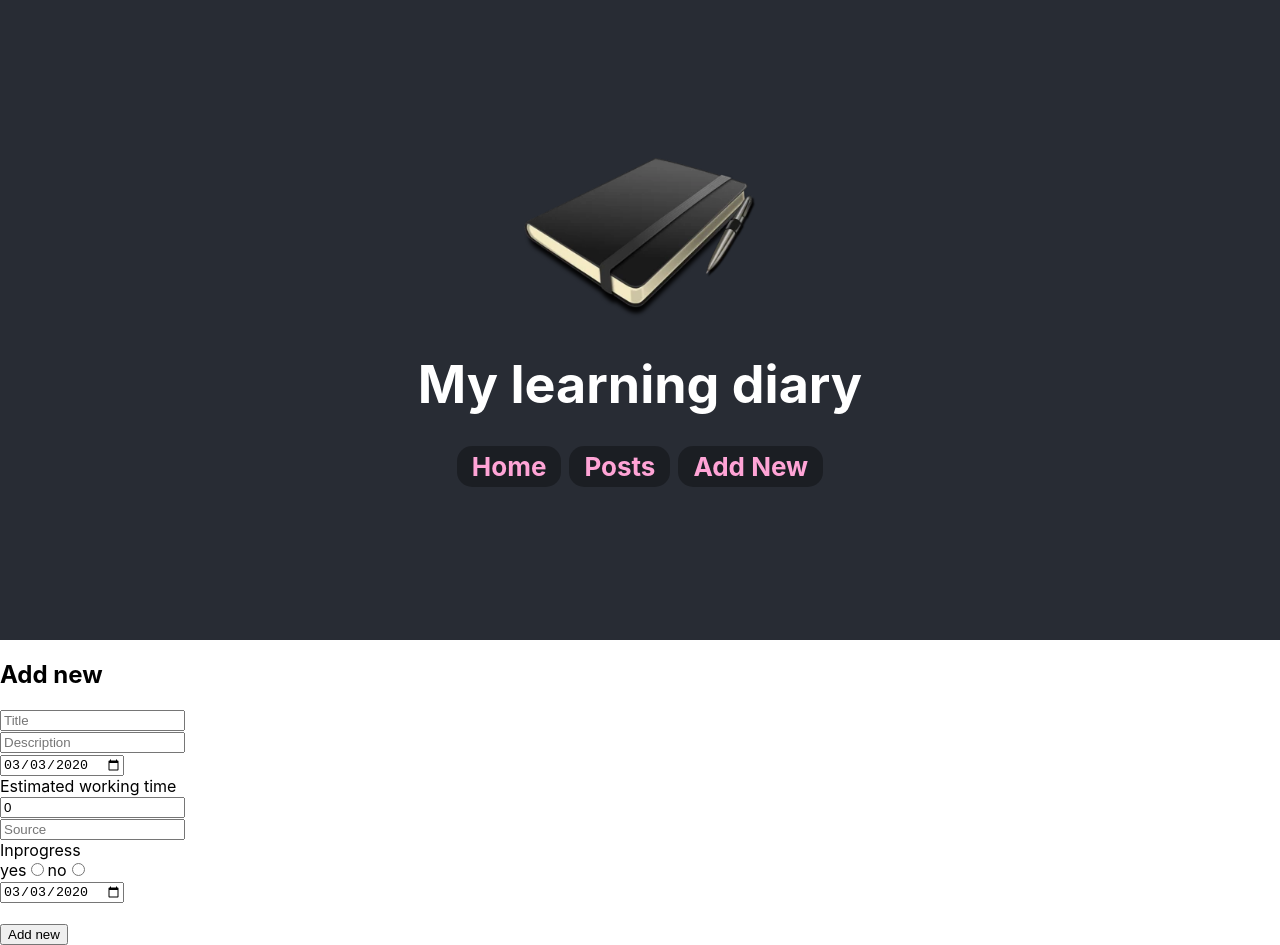
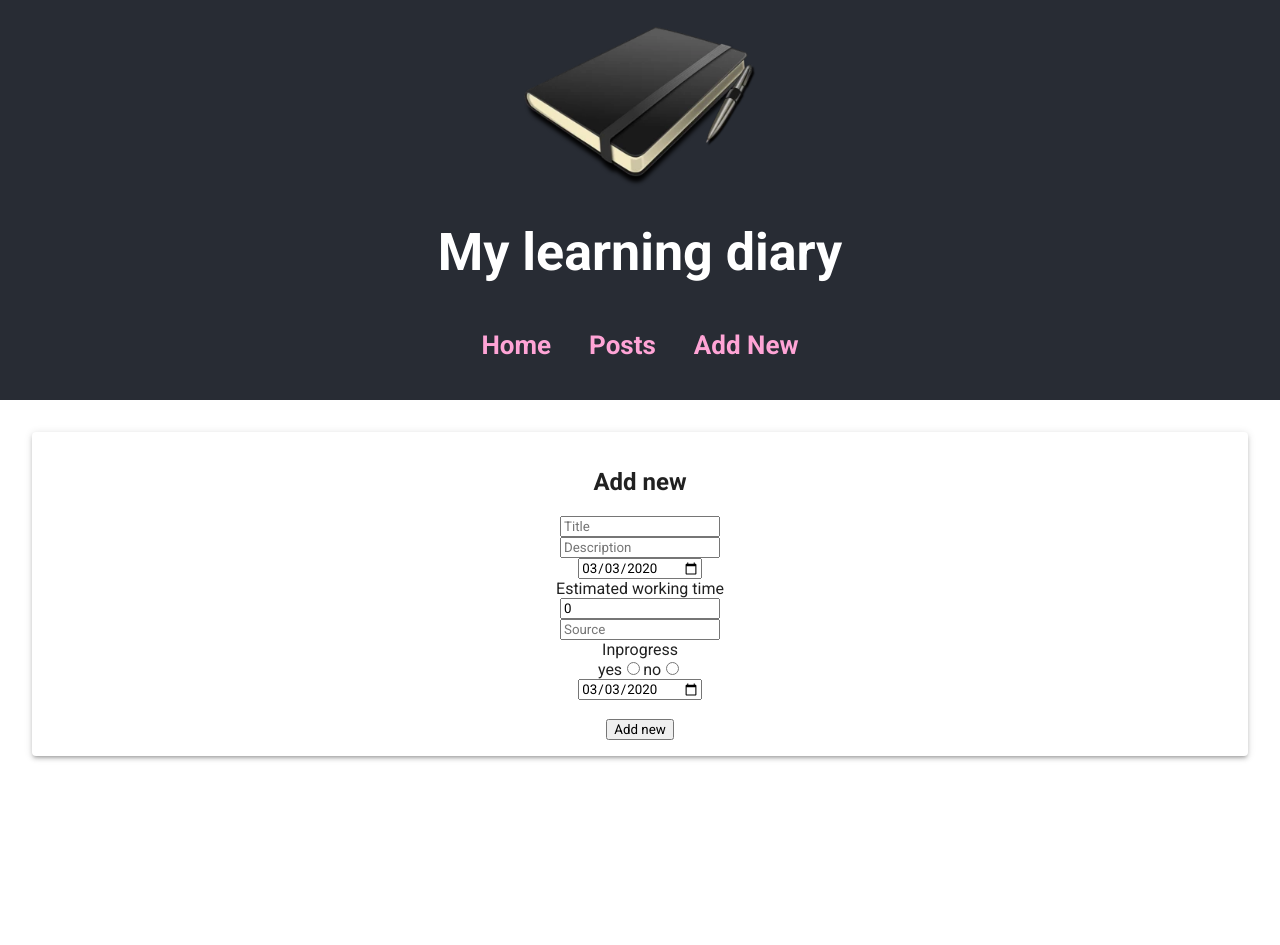
Before and after one commit to kanlaura/learning-diary-front, a React (Create React App) app: page /new in a window 1280 px wide. After the commit the page ends 800 px from the top, so only its background shows below. Built offline with nearby package versions, Linux system fonts and the light colour scheme.

Commit message:
Paper styling added to all components

```diff
--- a/package.json
+++ b/package.json
@@ -4,6 +4,7 @@
   "proxy": "http://localhost:9000",
   "private": true,
   "dependencies": {
+    "@material-ui/core": "^4.9.5",
     "@testing-library/jest-dom": "^4.2.4",
     "@testing-library/react": "^9.4.1",
     "@testing-library/user-event": "^7.2.1",
--- a/public/index.html
+++ b/public/index.html
@@ -3,6 +3,7 @@
   <head>
     <meta charset="utf-8" />
     <link rel="icon" href="%PUBLIC_URL%/favicon.ico" />
+    <link rel="stylesheet" href="https://fonts.googleapis.com/css?family=Roboto:300,400,500,700&display=swap" />
     <meta name="viewport" content="width=device-width, initial-scale=1" />
     <meta name="theme-color" content="#000000" />
     <meta
--- a/src/App.css
+++ b/src/App.css
@@ -1,3 +1,7 @@
+* {
+  font-family: Roboto;
+}
+
 .App {
   /* text-align: center; */
 }
@@ -6,14 +10,23 @@
   text-align: center;
 }
 
+.naviClass {
+  width: 100vw;
+  padding: 0.5em;
+  text-align: center;
+}
+
 .naviClass a {
   margin: 0px 4px;
   border-radius: 15px;
-  background-color: rgba(0, 0, 0, 0.322);
   text-decoration: none;
   padding: 5px 15px;
   font-weight: bold;
   color: #ffa4d6;
+}
+
+.naviClass a:hover {
+  color: rgba(255, 71, 172, 0.603);
 }
 
 .App-logo {
@@ -28,7 +41,7 @@
 } */
 .App-header {
   background-color: #282c34;
-  min-height: 80vh;
+  min-height: 50vh;
   display: -webkit-box;
   display: -ms-flexbox;
   display: flex;
@@ -84,4 +97,19 @@
 .newPost h2 {
   text-align: center;
 }
+
+.editPost {
+  margin: auto;
+  padding: 15px;
+  width: 80%;
+  text-align: center;
+}
+
+.allPosts,
+.newPost,
+.Home {
+  text-align: center;
+  margin: 2em;
+  padding: 1em;
+}
 /*# sourceMappingURL=App.css.map */
--- a/src/App.js
+++ b/src/App.js
@@ -5,6 +5,7 @@ import Navigation from './components/Navigation';
 import Posts from './components/Posts';
 import NewPost from './components/NewPost';
 import { BrowserRouter as Router, Route, Switch} from 'react-router-dom';
+import { Paper } from '@material-ui/core';
 
 
 function App() {
@@ -27,9 +28,9 @@ function App() {
 }
 
 const Home = () => (
-  <div>
+  <Paper elevation={3} className="Home">
     <h1>Home page!!!</h1>
-  </div>
+  </Paper>
 )
 
 export default App;
--- a/src/App.scss
+++ b/src/App.scss
@@ -1,3 +1,7 @@
+* {
+  font-family: Roboto;
+}
+
 .App {
   h3 {
     text-align: center;
@@ -5,16 +9,25 @@
   /* text-align: center; */
 }
 
+
 .naviClass {
+  width: 100vw;
+  // background-color: rgb(46, 46, 46);
+  padding: 0.5em;
+  text-align: center;
 
   a {
     margin: 0px 4px;
     border-radius: 15px;
-    background-color: rgba(0, 0, 0, 0.322);
+    // background-color: rgba(0, 0, 0, 0.322);
     text-decoration: none;
     padding: 5px 15px;
     font-weight: bold;
     color: rgb(255, 164, 214);
+  }
+
+  a:hover {
+    color: rgba(255, 71, 172, 0.603);
   }
 }
 
@@ -31,7 +44,7 @@
 
 .App-header {
   background-color: #282c34;
-  min-height: 80vh;
+  min-height: 50vh;
   display: flex;
   flex-direction: column;
   align-items: center;
@@ -66,3 +79,18 @@
     text-align: center;
   }
 }
+
+.editPost {
+  margin: auto;
+  padding: 15px;
+  width: 80%;
+  text-align: center;
+}
+
+.allPosts,
+.newPost,
+.Home {
+  text-align: center;
+  margin: 2em;
+  padding: 1em;
+}
--- a/src/components/NewPost.js
+++ b/src/components/NewPost.js
@@ -1,6 +1,7 @@
 import React, { useState } from 'react';
 import axios from 'axios';
 import moment from 'moment';
+import { Paper } from '@material-ui/core';
 
 
 const AddNewPost = () => {
@@ -29,7 +30,7 @@ const AddNewPost = () => {
     }
 
     return (
-        <div>
+        <Paper elevation={3} className="newPost">
             <h2>Add new</h2>
             <form>
                 <input type="text" placeholder="Title" name="title" value={info.title} onChange={handleChanges} />
@@ -55,7 +56,7 @@ const AddNewPost = () => {
                 <br /><br />
                 <button type="button" onClick={submit}>Add new</button>
             </form>
-        </div>
+        </Paper>
     )
 }
 
--- a/src/components/Post.js
+++ b/src/components/Post.js
@@ -1,6 +1,7 @@
 import React, { Component } from 'react';
 import moment from 'moment';
 import axios from 'axios';
+import { Paper } from '@material-ui/core';
 
 export default class Post extends Component {
     state = ({
@@ -12,33 +13,34 @@ export default class Post extends Component {
         startlearningdate: moment(this.props.post.startlearningdate).format('YYYY-MM-DD'),
         inprogress: this.props.post.inprogress,
         finishlearningdate: moment(this.props.post.finishlearningdate).format('YYYY-MM-DD'),
-        timespent: this.props.post. timespent
+        timespent: this.props.post.timespent,
+        display: false
     })
 
     editRow = () => {
-        console.log('edit this ' + this.props.post.id)
+        this.state.display ? this.setState({ ...this.state, display: false }) : this.setState({ ...this.state, display: true })
+
     }
+
     deleteRow = () => {
         this.props.deletePost(this.props.post.id)
     }
 
     handleChanges = (event) => {
-        this.setState({...this.stat, [event.target.name]: event.target.value });
+        this.setState({ ...this.state, [event.target.name]: event.target.value });
     }
 
     edit = async () => {
         console.log(this.state)
         await axios.put(`/api/${this.state.id}`, this.state)
+        this.state.display ? this.setState({ ...this.state, display: false }) : this.setState({ ...this.state, display: true })
     }
 
+
+
     render() {
-        const { id, title, description, timetomaster, timespent, source, startlearningdate, inprogress, finishlearningdate } = this.props.post
-        return (
-            <div>
-                <p>{id} {title} {description} {timetomaster} {source} {moment(startlearningdate).format('DD.MM.YYYY')} {inprogress} {moment(finishlearningdate).format('DD.MM.YYYY')} {timespent} <button onClick={this.deleteRow}>X</button><button onClick={this.editRow}>edit</button></p>
+        const showEdit = this.state.display ? <Paper className="editPost" elevation={3}><form>
             <h4>Edit post</h4>
-
-                <form>
             <input type="text" placeholder="Title" name="title" value={this.state.title} onChange={this.handleChanges} />
             <br />
             <input type="text" placeholder="Description" name="description" value={this.state.description} onChange={this.handleChanges} />
@@ -51,7 +53,7 @@ export default class Post extends Component {
             <br />
             <input type="text" placeholder="Source" name="source" value={this.state.source} onChange={this.handleChanges} />
             <br />
-                    Inprogress
+            <label htmlFor="inprogress">Inprogress</label>
             <br />
             <label htmlFor="inprogressYes">yes</label>
             <input type="radio" value="1" name="inprogress" onClick={this.handleRadio} />
@@ -61,7 +63,12 @@ export default class Post extends Component {
             <input type="date" placeholder="Finishlearningdate" name="finishlearningdate" value={this.state.finishlearningdate} onChange={this.handleChanges} />
             <br /><br />
             <button type="button" onClick={this.edit}>Edit post</button>
-                </form>
+        </form></Paper> : null
+        const { id, title, description, timetomaster, timespent, source, startlearningdate, inprogress, finishlearningdate } = this.props.post
+        return (
+            <div>
+                <p>{id} {title} {description} {timetomaster} <a href={`http://${source}`}>{source}</a> {moment(startlearningdate).format('DD.MM.YYYY')} {inprogress} {moment(finishlearningdate).format('DD.MM.YYYY')} {timespent} <button onClick={this.deleteRow}>X</button><button onClick={this.editRow}>edit</button></p>
+                {showEdit}
             </div>
         )
     }
--- a/src/components/Posts.js
+++ b/src/components/Posts.js
@@ -1,6 +1,7 @@
 import React, { useState, useEffect, Fragment } from 'react';
 import axios from 'axios';
 import Post from './Post.js';
+import { Paper } from '@material-ui/core';
 
 export default function Posts() {
     const [post, setPost] = useState({ posts: [] });
@@ -20,13 +21,13 @@ export default function Posts() {
     }
 
     return (
-        <Fragment>
+        <Paper elevation={3} className="allPosts">
             <h2>Posts</h2>
             <div>
                 {post.posts.map((post, i) => (
                     < Post post={post} key={post.id} deletePost={deletePost}/>
                 ))}
             </div>
-        </Fragment>
+        </Paper>
     );
 }
```
Also changed, not shown: 2 other files (tests, documents, lock files or other folders). Lines whose indentation alone changed are shown as unchanged.
